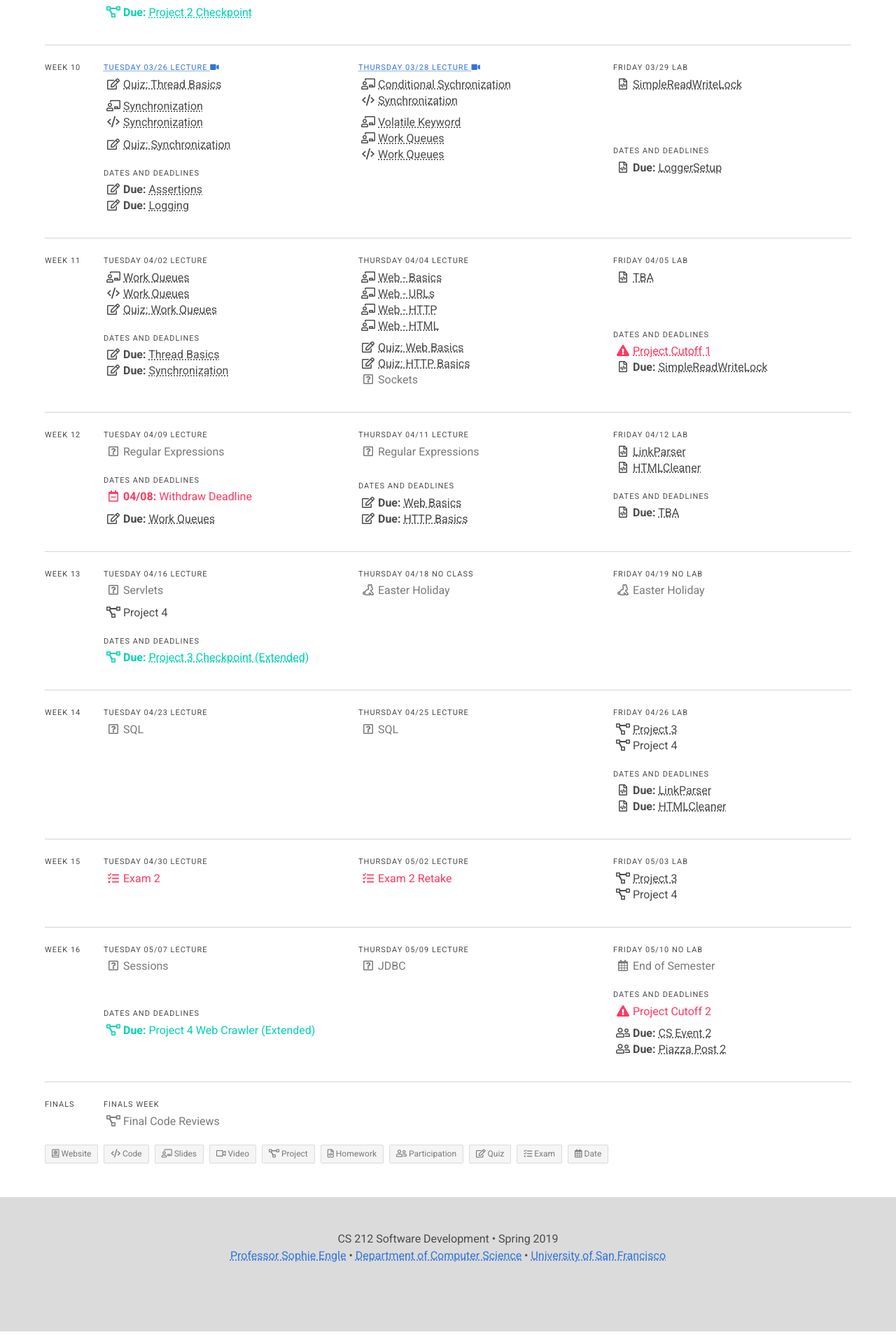
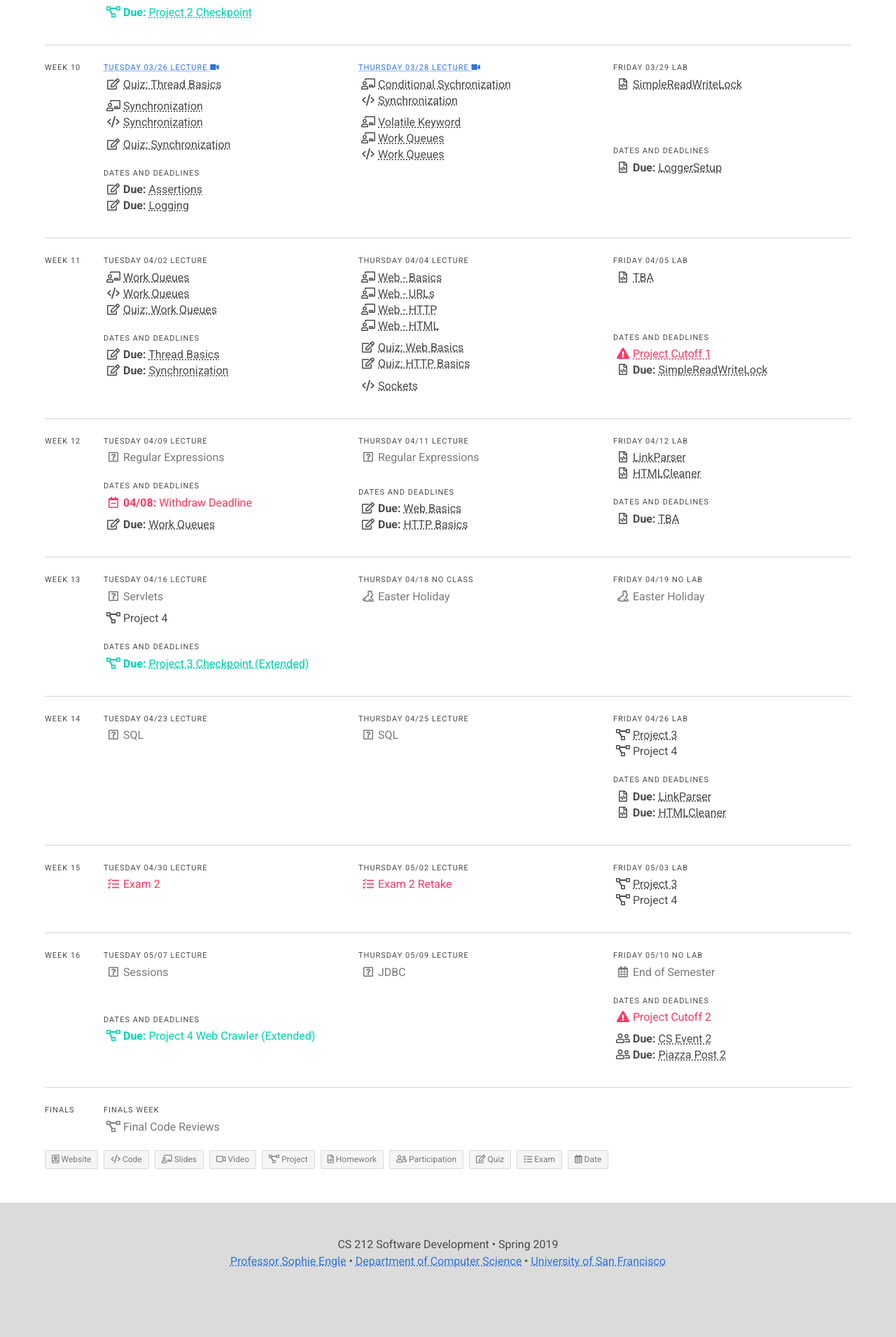
Before and after one commit to usf-cs212-spring2019/usf-cs212-spring2019.github.io, a Jekyll site: the page built from schedule.html, in a window 1280 px wide. Shown: the part 2740-4651 px from the top of the page at 70% size. Built offline with Jekyll 4.4.1, drawn with Linux system fonts in a browser that asks for light colours.

```diff
--- a/_data/schedule.yml
+++ b/_data/schedule.yml
@@ -865,10 +865,10 @@ weeks:
         link: 'https://usfca.instructure.com/courses/1582958/quizzes/2333899'
         date: 2019-04-11
 
-
       - text: Sockets
-        icon: *icon_pending
-        type: grey
+        icon: *icon_code
+        link: 'https://github.com/usf-cs212-spring2019/lectures/tree/master/Sockets'
+        bump: true
 
     - type: Lab
       date: 2019-04-05
```
